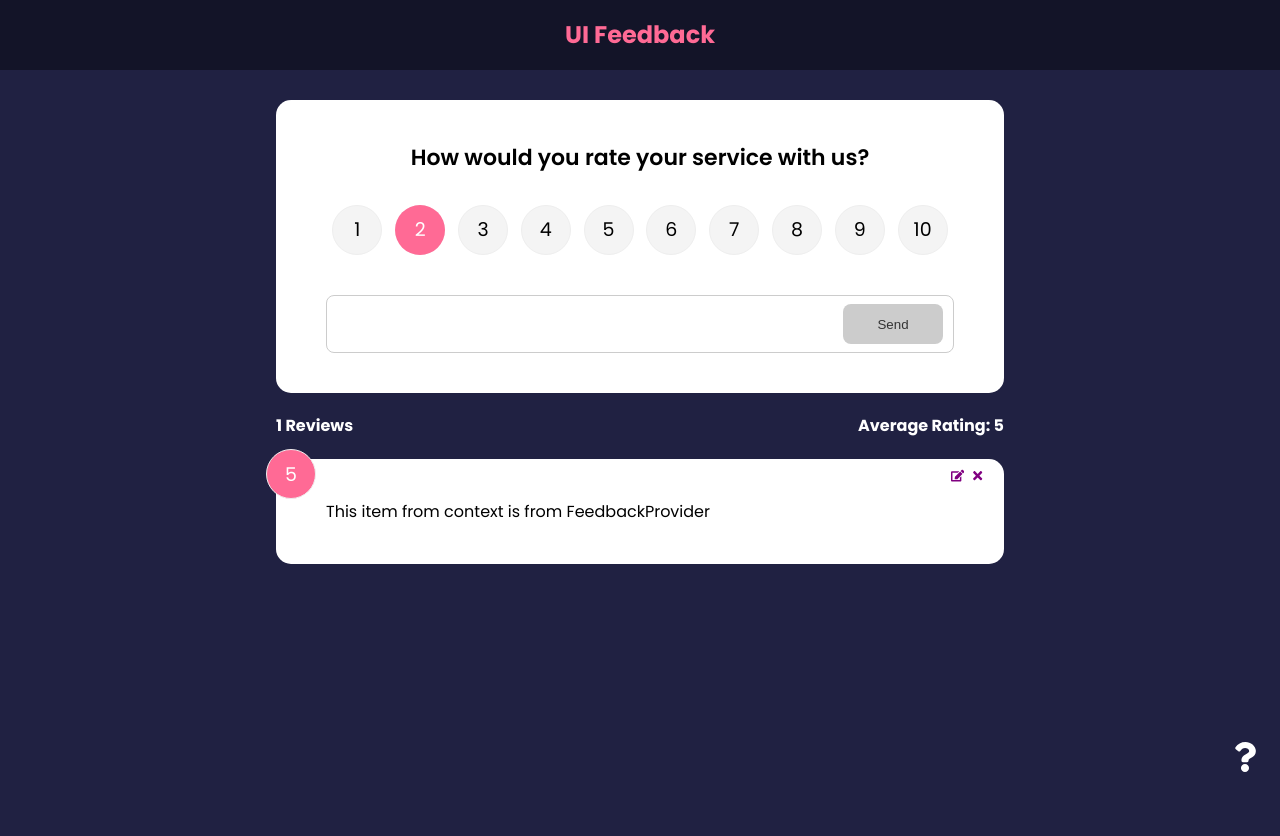
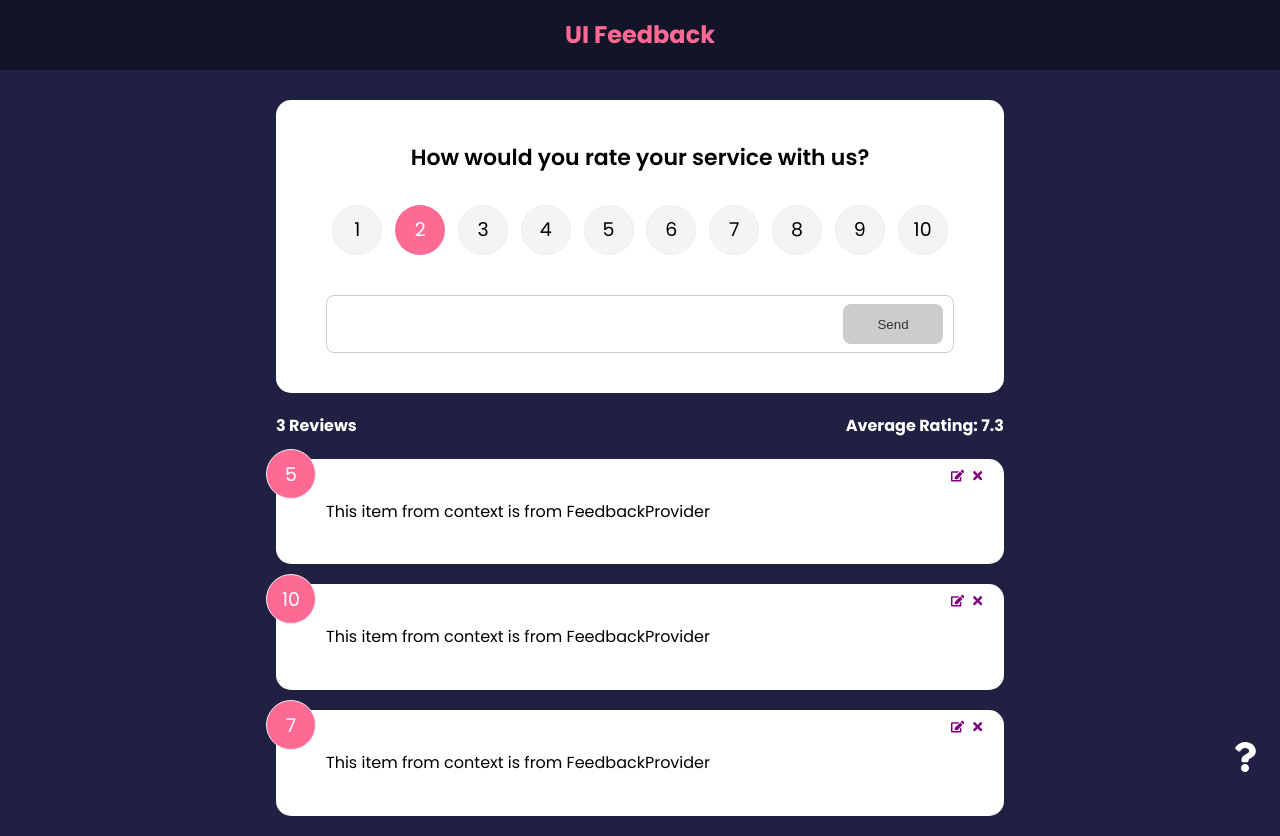
Before and after one commit to Asadullahkhankaimkhani/Feedback-Application, a React (Create React App) app: page / in a window 1280 px wide. Before the commit the page ends 800 px from the top, so only its background shows below. Built offline with nearby package versions, Linux system fonts and the light colour scheme.

Commit message:
Side Effects with useEffect

```diff
--- a/src/components/FeedbackForm.jsx
+++ b/src/components/FeedbackForm.jsx
@@ -1,17 +1,25 @@
-import { useState } from "react";
+import { useState, useEffect } from "react";
 import Card from "../shared/Card";
 import Button from "../shared/Button";
 import RatingSelect from "./RatingSelect";
 import { useContext } from "react";
 import FeedbackContext from "../context/FeedbackContext";
 
-const FeedbackForm = ({ handleAdd }) => {
-  const { addFeedback } = useContext(FeedbackContext);
+const FeedbackForm = () => {
+  const { addFeedback, feedbackEdit } = useContext(FeedbackContext);
 
   const [text, setText] = useState("");
   const [rating, setRating] = useState(10);
   const [btnDisabled, setBtnDisabled] = useState(true);
   const [message, setMessage] = useState("");
+
+  useEffect(() => {
+    if (feedbackEdit.edit === true) {
+      setBtnDisabled(false);
+      setText(feedbackEdit.item.text);
+      setRating(feedbackEdit.item.rating);
+    }
+  }, [feedbackEdit]);
 
   const handleChange = (e) => {
     if (text === "") {
--- a/src/components/RatingSelect.jsx
+++ b/src/components/RatingSelect.jsx
@@ -1,7 +1,17 @@
-import React, { useState } from "react";
+import React, { useState, useEffect } from "react";
+import { useContext } from "react";
+import FeedbackContext from "../context/FeedbackContext";
 
 const RatingSelect = ({ select }) => {
   const [selected, setSelected] = useState(2);
+
+  const { feedbackEdit } = useContext(FeedbackContext);
+
+  useEffect(() => {
+    if (feedbackEdit.edit === true) {
+      setSelected(feedbackEdit.item.rating);
+    }
+  }, [feedbackEdit]);
 
   const handleChange = (e) => {
     setSelected(+e.currentTarget.value);
--- a/src/context/FeedbackContext.js
+++ b/src/context/FeedbackContext.js
@@ -9,6 +9,16 @@ export const FeedbackProvider = ({ children }) => {
       id: 1,
       text: "This item from context is from FeedbackProvider",
       rating: 5,
+    },
+    {
+      id: 2,
+      text: "This item from context is from FeedbackProvider",
+      rating: 10,
+    },
+    {
+      id: 3,
+      text: "This item from context is from FeedbackProvider",
+      rating: 7,
     },
   ]);
 
@@ -36,7 +46,13 @@ export const FeedbackProvider = ({ children }) => {
 
   return (
     <FeedbackContext.Provider
-      value={{ feedback, feedbackDelete, addFeedback, editFeedback }}
+      value={{
+        feedback,
+        feedbackDelete,
+        addFeedback,
+        editFeedback,
+        feedbackEdit,
+      }}
     >
       {children}
     </FeedbackContext.Provider>
```
